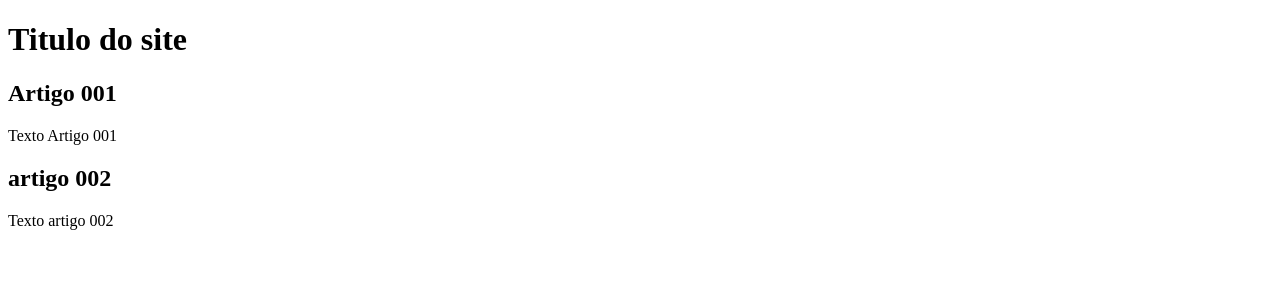
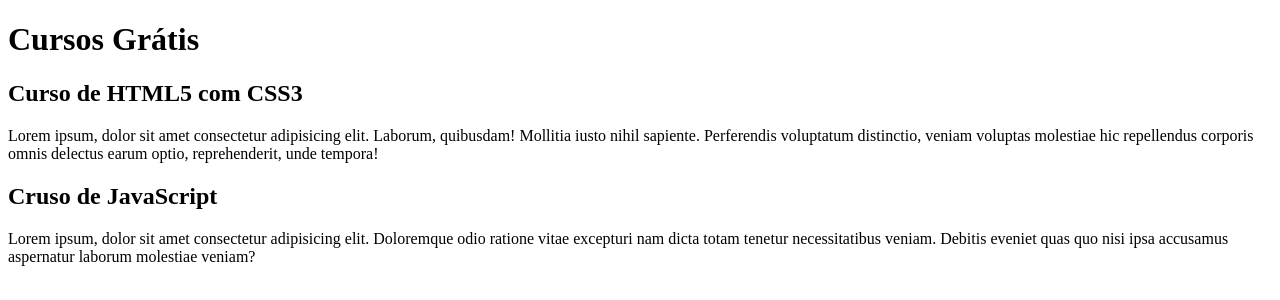
Before and after one commit to GuilhermeRepository/projeto-site, a plain HTML site: page index.html in a window 1280 px wide. Drawn offline with Linux system fonts and the light colour scheme.

Commit message:
comecei a escrever o conteudo

```diff
--- a/index.html
+++ b/index.html
@@ -8,15 +8,15 @@
 <body>
     <main>
         <header>
-            <h1>Titulo do site</h1>
+            <h1>Cursos Grátis</h1>
         </header>
         <article>
-            <h2>Artigo 001</h2>
-            <p>Texto Artigo 001</p>
+            <h2>Curso de HTML5 com CSS3</h2>
+            <p>Lorem ipsum, dolor sit amet consectetur adipisicing elit. Laborum, quibusdam! Mollitia iusto nihil sapiente. Perferendis voluptatum distinctio, veniam voluptas molestiae hic repellendus corporis omnis delectus earum optio, reprehenderit, unde tempora!</p>
         </article>
         <article>
-            <h2>artigo 002</h2>
-            <p>Texto artigo 002</p>
+            <h2>Cruso de JavaScript</h2>
+            <p>Lorem ipsum, dolor sit amet consectetur adipisicing elit. Doloremque odio ratione vitae excepturi nam dicta totam tenetur necessitatibus veniam. Debitis eveniet quas quo nisi ipsa accusamus aspernatur laborum molestiae veniam?</p>
         </article>
     </main>
 </body>
```
